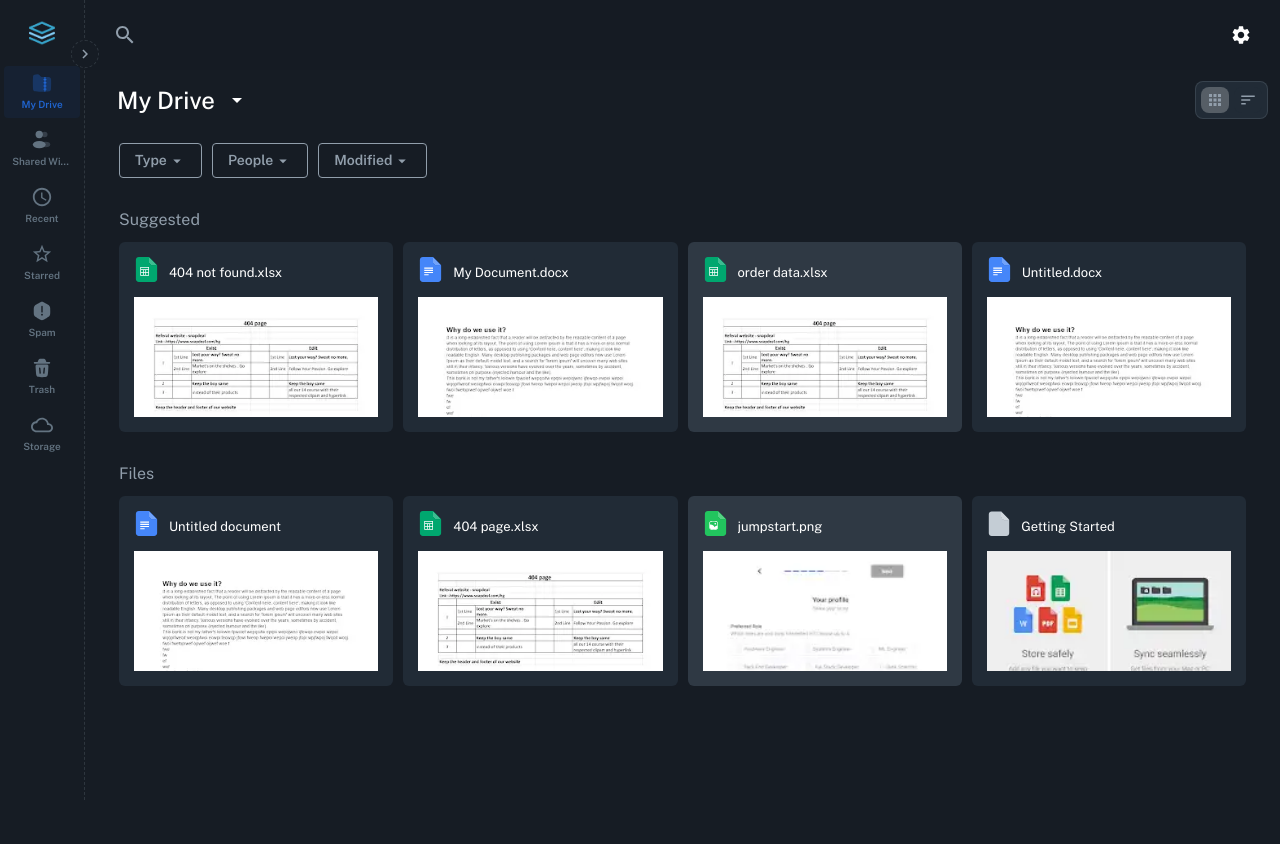
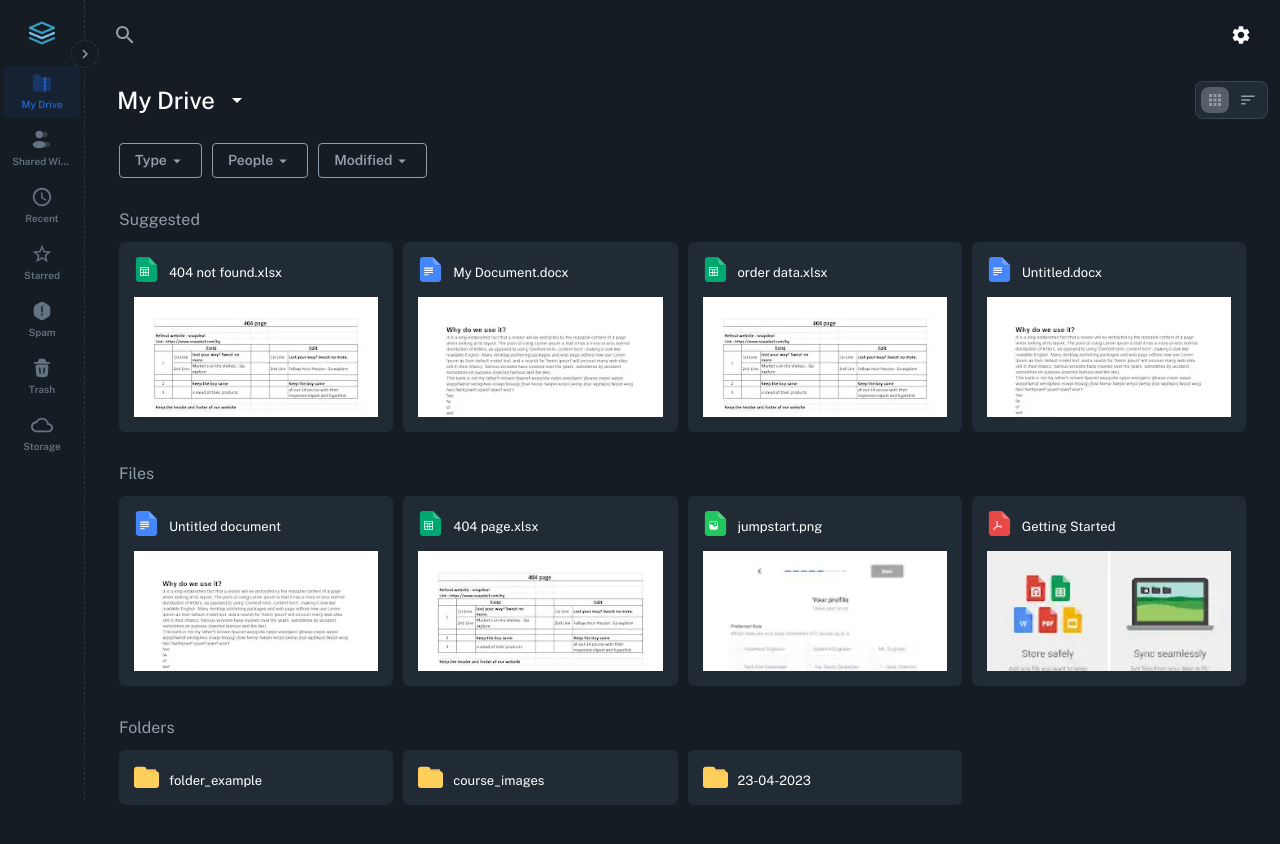
Before and after one commit to jatinnegi/stackdrive-client, a React (Vite) app: page /dashboard in a window 1280 px wide. Shown: the top 844 px of the page. Before the commit the page ends 800 px from the top, so only its background shows below. Built offline with nearby package versions, Linux system fonts and the light colour scheme.

Commit message:
Grid view for resources (files and folders)

```diff
--- a/src/components/Explorer.tsx
+++ b/src/components/Explorer.tsx
@@ -1,16 +1,17 @@
 import { Box } from "@mui/material";
-import { FileProps, resources } from "@/data";
+import { ResourceProps, resources } from "@/data";
 import { GridView } from "@/components/Views";
-import { FileCard } from "@/components/ResourceCard";
+import ResourceCard from "@/components/ResourceCard";
 import SectionHeading from "@/components/SectionHeading";
 
 export default function Explorer() {
   return (
-    <Box component="div" margin={{ xs: "15px 0px", md: "15px 22px" }}>
+    <>
+      <Box component="div">
         <SectionHeading>Files</SectionHeading>
         <GridView>
-        {resources.files.map((file: FileProps) => (
-          <FileCard
+          {resources.files.map((file: ResourceProps) => (
+            <ResourceCard
               key={file.id}
               id={file.id}
               name={file.name}
@@ -20,5 +21,20 @@ export default function Explorer() {
           ))}
         </GridView>
       </Box>
+      <Box component="div">
+        <SectionHeading>Folders</SectionHeading>
+        <GridView>
+          {resources.folders.map((folder: ResourceProps) => (
+            <ResourceCard
+              key={folder.id}
+              id={folder.id}
+              name={folder.name}
+              imgSrc={folder.imgSrc}
+              type={folder.type}
+            />
+          ))}
+        </GridView>
+      </Box>
+    </>
   );
 }
--- a/src/components/ResourceCard/FileCard.tsx
+++ /dev/null
@@ -1,58 +0,0 @@
-import { FC } from "react";
-import { Box, Typography } from "@mui/material";
-import { FileProps } from "@/types";
-import { getFileImage } from "@/utils/helper";
-
-export const FileCard: FC<FileProps> = ({ id, type, name, imgSrc }) => {
-  return (
-    <Box
-      component="div"
-      className="suggested_card"
-      sx={{
-        backgroundColor: id === 3 ? "selected.primary" : "background.paper",
-        borderRadius: "6px",
-        padding: "15px 15px",
-        overflow: "hidden",
-        cursor: "pointer",
-      }}
-    >
-      <Box
-        component="div"
-        sx={{
-          display: "flex",
-          alignItems: "flex-end",
-        }}
-      >
-        <img
-          src={getFileImage(type)}
-          alt="file-icon"
-          style={{ height: "25px", width: "25px" }}
-        />
-        <Typography
-          fontSize={{
-            xs: "12px",
-            sm: "13px",
-          }}
-          sx={{
-            fontWeight: 400,
-            marginLeft: "10px",
-            width: "100%",
-            overflow: "hidden",
-            whiteSpace: "nowrap",
-            textOverflow: "ellipsis",
-          }}
-        >
-          {name}
-        </Typography>
-      </Box>
-      <Box
-        sx={{
-          width: "100%",
-          height: "120px",
-          marginTop: "15px",
-          background: `url('${imgSrc}') no-repeat top center/cover`,
-        }}
-      />
-    </Box>
-  );
-};
--- a/src/components/ResourceCard/FolderCard.tsx
+++ /dev/null
@@ -1 +0,0 @@
-export const FolderCard = () => {};
--- a/src/components/ResourceCard/index.tsx
+++ b/src/components/ResourceCard/index.tsx
@@ -1 +1,63 @@
-export { FileCard } from "./FileCard";
+import { FC } from "react";
+import { Box, Typography } from "@mui/material";
+import { ResourceProps } from "@/types";
+import { getFileImage } from "@/utils/helper";
+
+const ResourceCard: FC<ResourceProps> = ({ id, name, type, imgSrc }) => {
+  return (
+    <Box
+      component="div"
+      className="suggested_card"
+      sx={{
+        // backgroundColor: id === 3 ? "selected.primary" : "background.paper",
+        backgroundColor: "background.paper",
+        borderRadius: "6px",
+        padding: "15px 15px",
+        overflow: "hidden",
+        cursor: "pointer",
+      }}
+    >
+      <Box
+        component="div"
+        sx={{
+          display: "flex",
+          alignItems: "flex-end",
+        }}
+      >
+        <img
+          src={getFileImage(type)}
+          alt="file-icon"
+          style={{ height: "25px", width: "25px" }}
+        />
+        <Typography
+          fontSize={{
+            xs: "12px",
+            sm: "13px",
+          }}
+          sx={{
+            fontWeight: 400,
+            marginLeft: "10px",
+            width: "100%",
+            overflow: "hidden",
+            whiteSpace: "nowrap",
+            textOverflow: "ellipsis",
+          }}
+        >
+          {name}
+        </Typography>
+      </Box>
+      {imgSrc && (
+        <Box
+          sx={{
+            width: "100%",
+            height: "120px",
+            marginTop: "15px",
+            background: `url('${imgSrc}') no-repeat top center/cover`,
+          }}
+        />
+      )}
+    </Box>
+  );
+};
+
+export default ResourceCard;
--- a/src/components/Suggested.tsx
+++ b/src/components/Suggested.tsx
@@ -1,13 +1,13 @@
 import { useEffect, useRef } from "react";
 import { Box } from "@mui/material";
-import { FileProps } from "@/types";
-import { FileCard } from "@/components/ResourceCard";
+import { ResourceProps } from "@/types";
+import ResourceCard from "@/components/ResourceCard";
 import { GridView } from "@/components/Views";
 import SectionHeading from "@/components/SectionHeading";
 import ExcelPreview from "../../public/preview/excel_preview.webp";
 import WordPreview from "../../public/preview/word_preview.webp";
 
-const SuggestedData: FileProps[] = [
+const SuggestedData: ResourceProps[] = [
   {
     id: 1,
     name: "404 not found.xlsx",
@@ -45,11 +45,11 @@ export default function Suggested() {
   }, []);
 
   return (
-    <Box component="div" margin={{ xs: "25px 0px", md: "30px 22px" }}>
+    <Box component="div">
       <SectionHeading>Suggested</SectionHeading>
       <GridView>
-        {SuggestedData.map((data: FileProps) => (
-          <FileCard
+        {SuggestedData.map((data: ResourceProps) => (
+          <ResourceCard
             key={data.id}
             id={data.id}
             name={data.name}
--- a/src/data/index.tsx
+++ b/src/data/index.tsx
@@ -2,26 +2,32 @@ import WordPreview from "../../public/preview/word_preview.webp";
 import ExcelPreview from "../../public/preview/excel_preview.webp";
 import PdfPreview from "../../public/preview/pdf_preview.webp";
 import PngPreview from "../../public/preview/png_preview.webp";
-import { FolderProps, FileProps, ResourceProps } from "@/types";
+import { ResourceProps, ResourcesProps } from "@/types";
 
-export type { FolderProps, FileProps, ResourceProps };
+export type { ResourceProps, ResourcesProps };
 
-export const folders: FolderProps[] = [
+export const folders: ResourceProps[] = [
   {
     id: 1,
     name: "folder_example",
+    type: "folder",
+    imgSrc: null,
   },
   {
     id: 2,
     name: "course_images",
+    type: "folder",
+    imgSrc: null,
   },
   {
     id: 3,
     name: "23-04-2023",
+    type: "folder",
+    imgSrc: null,
   },
 ];
 
-export const files: FileProps[] = [
+export const files: ResourceProps[] = [
   {
     id: 1,
     name: "Untitled document",
@@ -48,7 +54,7 @@ export const files: FileProps[] = [
   },
 ];
 
-export const resources: ResourceProps = {
+export const resources: ResourcesProps = {
   files,
   folders,
 };
--- a/src/pages/dashboard/MyDrive.tsx
+++ b/src/pages/dashboard/MyDrive.tsx
@@ -9,8 +9,14 @@ export default function MyDrive() {
     <Box component="div">
       <Action>My Drive</Action>
       <Filters />
-      <Suggested />
-      <Explorer />
+      <Box
+        component="div"
+        margin={{ xs: "25px 0px", md: "30px 22px" }}
+        sx={{ display: "grid", gap: "20px" }}
+      >
+        <Suggested />
+        <Explorer />
+      </Box>
     </Box>
   );
 }
--- a/src/theme.tsx
+++ b/src/theme.tsx
@@ -125,7 +125,7 @@ const lightThemeOptions: ThemeOptions = {
     mode: "light",
     background: {
       default: "#FFFFFF",
-      paper: "#F2F6FC",
+      paper: "#F3F3F3",
     },
     text: {
       primary: "#000000",
--- a/src/utils/helper.ts
+++ b/src/utils/helper.ts
@@ -1,9 +1,8 @@
 import { useLocation } from "react-router-dom";
-import { SupportedTypes } from "./supportedFileTypes";
-import ExcelImage from "../../public/files/ic_excel.svg";
-import WordImage from "../../public/files/ic_word.svg";
-import PdfImage from "../../public/files/ic_pdf.svg";
-import PhotoImage from "../../public/files/ic_img.svg";
+import supportedFileTypes, {
+  SupportedTypes,
+  Supported,
+} from "./supportedFileTypes";
 import FileImage from "../../public/files/ic_file.svg";
 
 export const isActiveLink = (href: string): boolean => {
@@ -18,9 +17,9 @@ export const capitalize = (text: string) => {
 };
 
 export const getFileImage = (type: SupportedTypes) => {
-  if (type === "word") return WordImage;
-  if (type === "excel") return ExcelImage;
-  if (type === "pdf") return PdfImage;
-  if (type === "photo") return PhotoImage;
+  const file = supportedFileTypes.find((file: Supported) => file.type === type);
+
+  if (file) return file.img;
+
   return FileImage;
 };
--- a/src/utils/supportedFileTypes.ts
+++ b/src/utils/supportedFileTypes.ts
@@ -20,7 +20,7 @@ export type SupportedTypes =
   | "zip"
   | "file";
 
-interface Supported {
+export interface Supported {
   id: number;
   type: SupportedTypes;
   img: string;
```
Also changed, not shown: src/types/index.ts (+5 -10 lines). Lines whose indentation alone changed are shown as unchanged.
